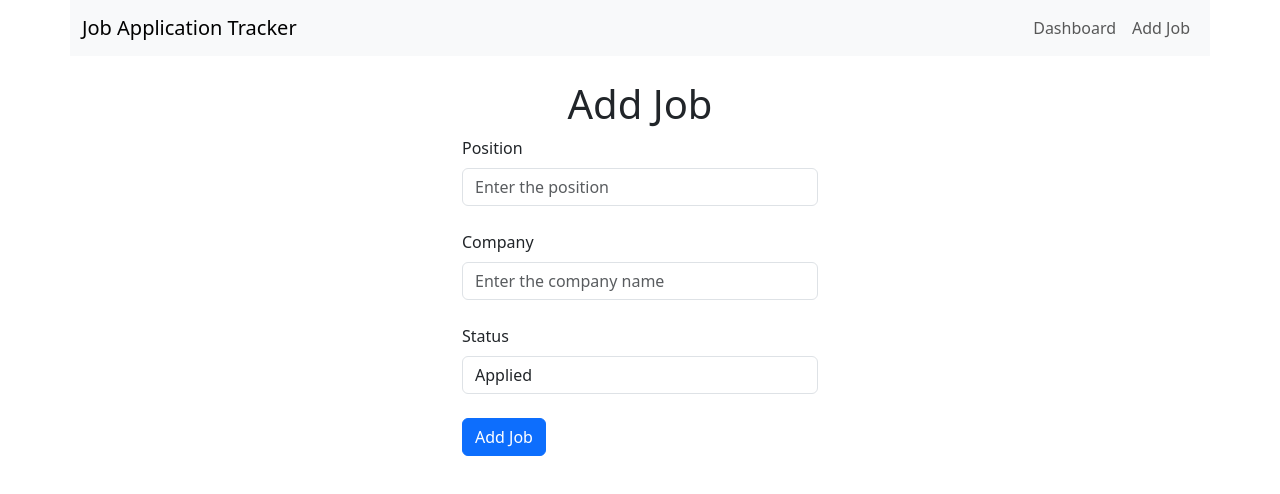
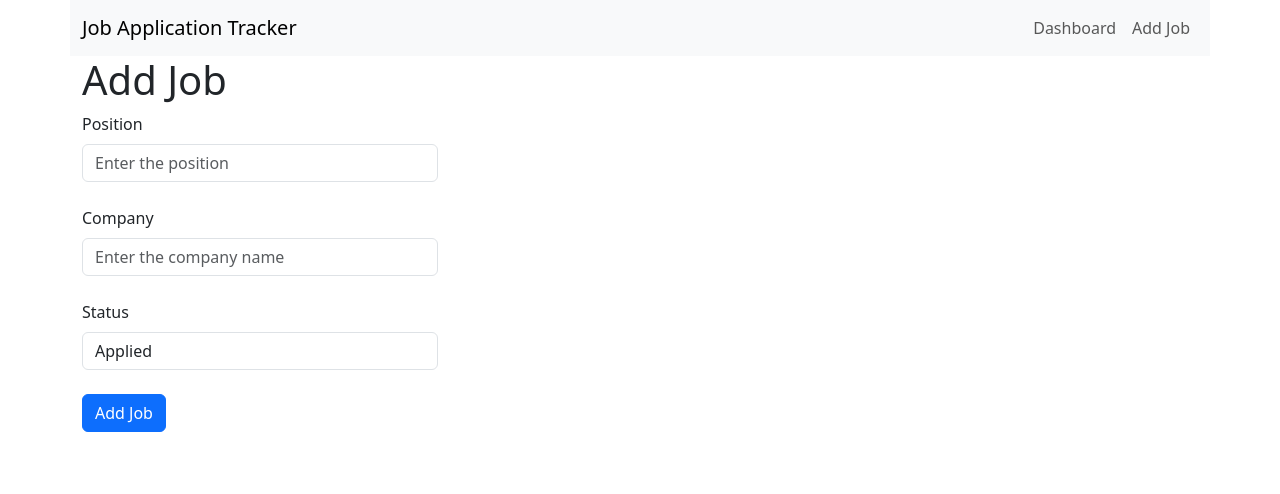
Before and after one commit to hasantohidul/job-application-tracker, a React (Create React App) app: page /add-job in a window 1280 px wide. Shown: the top 494 px of the page. Built offline with nearby package versions, Linux system fonts and the light colour scheme.

Commit message:
Refactor JobForm layout: remove Boostrap centering to ensure left-alignment

```diff
--- a/src/components/JobForm.js
+++ b/src/components/JobForm.js
@@ -94,10 +94,10 @@ function JobForm({ isEditing }) {
       enableReinitialize={true}
     >
       {(formik) => (
-        <div className="container mt-4">
-          <h1 className="text-center">{isEditing ? "Edit Job" : "Add Job"}</h1>
+        <div className="container">
+          <h1 className="">{isEditing ? "Edit Job" : "Add Job"}</h1>
           <Form>
-            <div className="row justify-content-center">
+            <div className="row">
               <div className="col-10 col-sm-8 col-md-4">
                 <CustomTextInput
                   label="Position"
@@ -109,7 +109,7 @@ function JobForm({ isEditing }) {
               </div>
             </div>
 
-            <div className="row justify-content-center">
+            <div className="row">
               <div className="col-10 col-sm-8 col-md-4">
                 <CustomTextInput
                   label="Company"
@@ -120,7 +120,7 @@ function JobForm({ isEditing }) {
                 />
               </div>
             </div>
-            <div className="row justify-content-center">
+            <div className="row">
               <div className="col-10 col-sm-8 col-md-4">
                 <CustomSelect label="Status" name="status" id="status">
                   <option value="Applied">Applied</option>
@@ -130,7 +130,7 @@ function JobForm({ isEditing }) {
                 </CustomSelect>
               </div>
             </div>
-            <div className="row justify-content-center">
+            <div className="row">
               <div className="col-10 col-sm-8 col-md-4">
                 <button className="btn btn-primary" type="submit">
                   {isEditing ? "Update Job" : "Add Job"}
```
